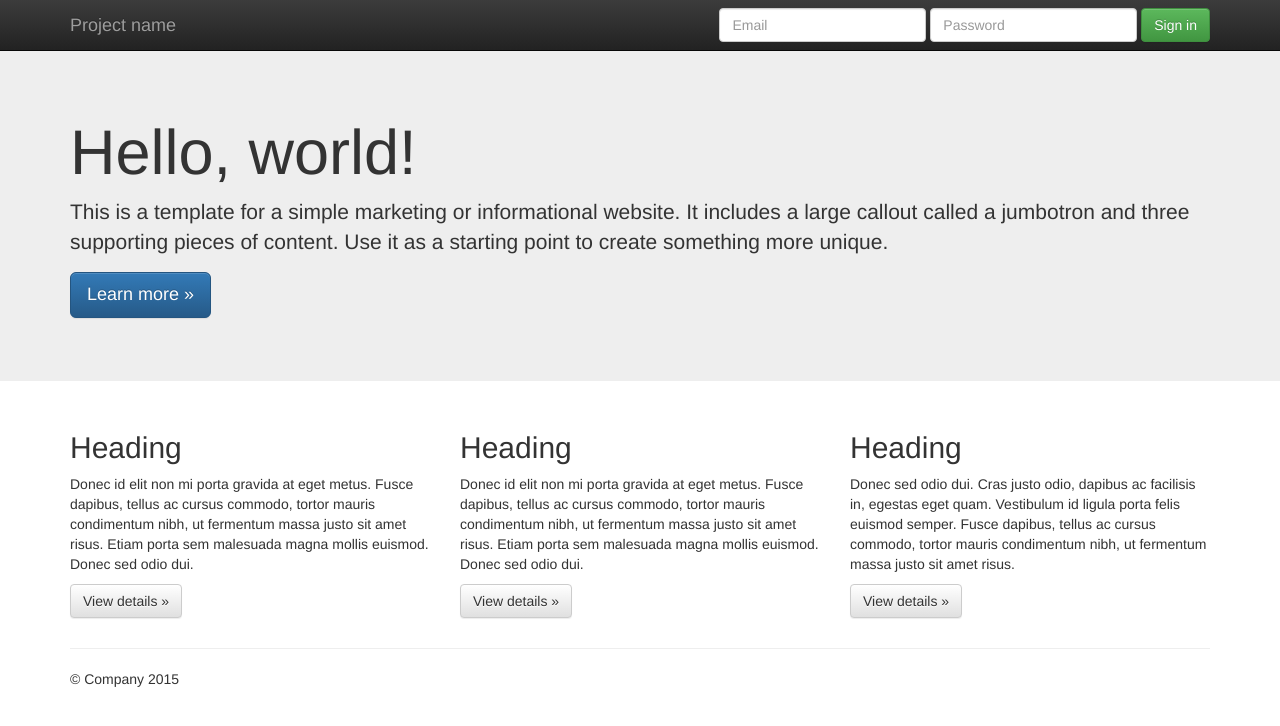
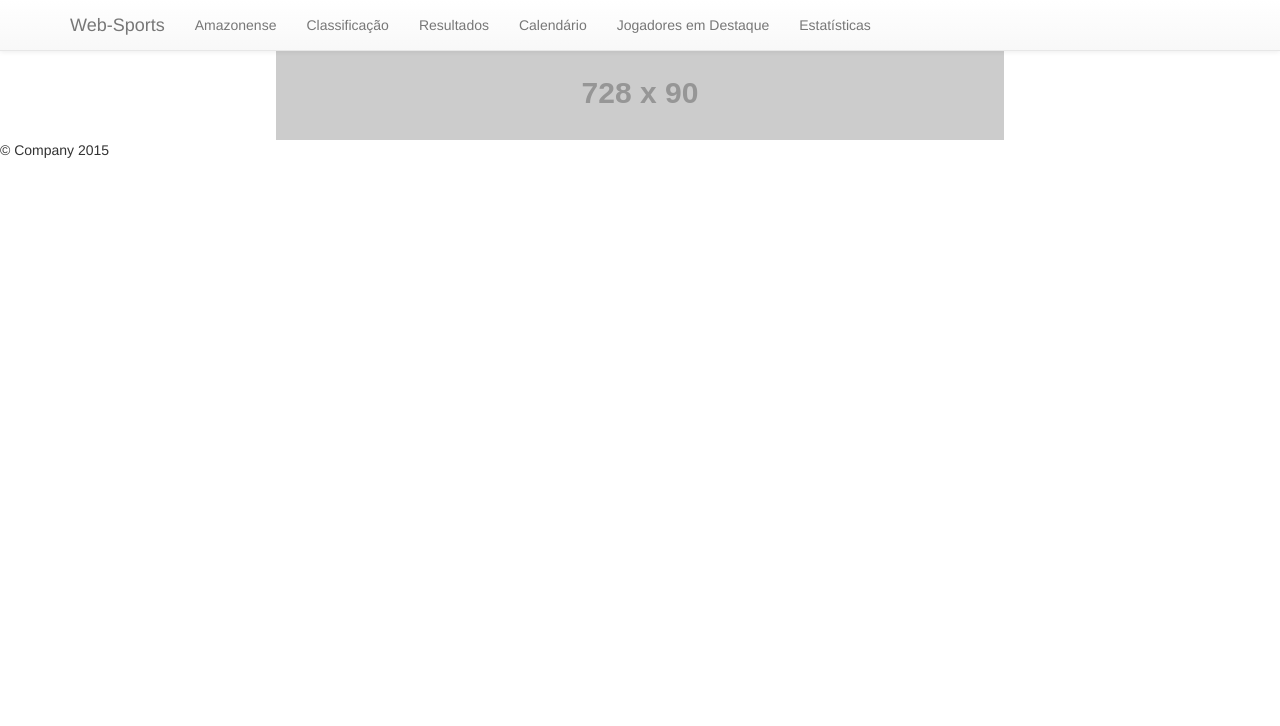
Before and after one commit to alexsandro2016/web-sports, a plain HTML site: page index.html in a window 1280 px wide. Drawn offline with nearby package versions, Linux system fonts and the light colour scheme; placeholder pictures from the web are drawn by us.

Commit message:
header e footer

```diff
--- /dev/null
+++ b/footer.html
@@ -0,0 +1,3 @@
+<footer>
+        <p>&copy; Company 2015</p>
+      </footer>
--- /dev/null
+++ b/header.html
@@ -0,0 +1,23 @@
+ <nav class="navbar navbar-default navbar-fixed-top" role="navigation">
+      <div class="container">
+        <div class="navbar-header">
+          <button type="button" class="navbar-toggle collapsed" data-toggle="collapse" data-target="#navbar" aria-expanded="false" aria-controls="navbar">
+            <span class="sr-only">Toggle navigation</span>
+            <span class="icon-bar"></span>
+            <span class="icon-bar"></span>
+            <span class="icon-bar"></span>
+          </button>
+          <a class="navbar-brand" href="#">Web-Sports</a>
+        </div>
+        <div id="navbar" class="navbar-collapse collapse">
+          <ul class="nav navbar-nav">
+            <li><a href="">Amazonense</a></li>
+            <li><a href="">Classificação</a></li>
+            <li><a href="">Resultados</a></li>
+            <li><a href="">Calendário</a></li>
+            <li><a href="">Jogadores em Destaque</a></li>
+            <li><a href="">Estatísticas</a></li>
+           </ul>
+        </div><!--/.navbar-collapse -->
+      </div>
+    </nav>
--- a/index.html
+++ b/index.html
@@ -27,65 +27,21 @@
         <!--[if lt IE 8]>
             <p class="browserupgrade">You are using an <strong>outdated</strong> browser. Please <a href="http://browsehappy.com/">upgrade your browser</a> to improve your experience.</p>
         <![endif]-->
-    <nav class="navbar navbar-inverse navbar-fixed-top" role="navigation">
-      <div class="container">
-        <div class="navbar-header">
-          <button type="button" class="navbar-toggle collapsed" data-toggle="collapse" data-target="#navbar" aria-expanded="false" aria-controls="navbar">
-            <span class="sr-only">Toggle navigation</span>
-            <span class="icon-bar"></span>
-            <span class="icon-bar"></span>
-            <span class="icon-bar"></span>
-          </button>
-          <a class="navbar-brand" href="#">Project name</a>
-        </div>
-        <div id="navbar" class="navbar-collapse collapse">
-          <form class="navbar-form navbar-right" role="form">
-            <div class="form-group">
-              <input type="text" placeholder="Email" class="form-control">
-            </div>
-            <div class="form-group">
-              <input type="password" placeholder="Password" class="form-control">
-            </div>
-            <button type="submit" class="btn btn-success">Sign in</button>
-          </form>
-        </div><!--/.navbar-collapse -->
-      </div>
-    </nav>
 
-    <!-- Main jumbotron for a primary marketing message or call to action -->
-    <div class="jumbotron">
-      <div class="container">
-        <h1>Hello, world!</h1>
-        <p>This is a template for a simple marketing or informational website. It includes a large callout called a jumbotron and three supporting pieces of content. Use it as a starting point to create something more unique.</p>
-        <p><a class="btn btn-primary btn-lg" href="#" role="button">Learn more &raquo;</a></p>
-      </div>
-    </div>
+        <div id="header"></div>
 
-    <div class="container">
-      <!-- Example row of columns -->
-      <div class="row">
-        <div class="col-md-4">
-          <h2>Heading</h2>
-          <p>Donec id elit non mi porta gravida at eget metus. Fusce dapibus, tellus ac cursus commodo, tortor mauris condimentum nibh, ut fermentum massa justo sit amet risus. Etiam porta sem malesuada magna mollis euismod. Donec sed odio dui. </p>
-          <p><a class="btn btn-default" href="#" role="button">View details &raquo;</a></p>
-        </div>
-        <div class="col-md-4">
-          <h2>Heading</h2>
-          <p>Donec id elit non mi porta gravida at eget metus. Fusce dapibus, tellus ac cursus commodo, tortor mauris condimentum nibh, ut fermentum massa justo sit amet risus. Etiam porta sem malesuada magna mollis euismod. Donec sed odio dui. </p>
-          <p><a class="btn btn-default" href="#" role="button">View details &raquo;</a></p>
-       </div>
-        <div class="col-md-4">
-          <h2>Heading</h2>
-          <p>Donec sed odio dui. Cras justo odio, dapibus ac facilisis in, egestas eget quam. Vestibulum id ligula porta felis euismod semper. Fusce dapibus, tellus ac cursus commodo, tortor mauris condimentum nibh, ut fermentum massa justo sit amet risus.</p>
-          <p><a class="btn btn-default" href="#" role="button">View details &raquo;</a></p>
-        </div>
-      </div>
+          <div id="ad-header" class="container-fluid">
+            <img src="http://placehold.it/728x90" alt="" class="img-responsive center-block">
+          </div>
 
-      <hr>
 
-      <footer>
-        <p>&copy; Company 2015</p>
-      </footer>
+        <div id="footer"></div>
+
+
+
+
+
+
     </div> <!-- /container -->        <script src="//ajax.googleapis.com/ajax/libs/jquery/1.11.2/jquery.min.js"></script>
         <script>window.jQuery || document.write('<script src="js/vendor/jquery-1.11.2.min.js"><\/script>')</script>
 
@@ -94,13 +50,21 @@
         <script src="js/main.js"></script>
 
         <!-- Google Analytics: change UA-XXXXX-X to be your site's ID. -->
+
         <script>
-            (function(b,o,i,l,e,r){b.GoogleAnalyticsObject=l;b[l]||(b[l]=
-            function(){(b[l].q=b[l].q||[]).push(arguments)});b[l].l=+new Date;
-            e=o.createElement(i);r=o.getElementsByTagName(i)[0];
-            e.src='//www.google-analytics.com/analytics.js';
-            r.parentNode.insertBefore(e,r)}(window,document,'script','ga'));
-            ga('create','UA-XXXXX-X','auto');ga('send','pageview');
+          $(function(){
+            $('#header').load("header.html", function(page) {
+              $('#header').after(page).remove();
+            });
+          });
         </script>
+         <script>
+          $(function(){
+            $('#footer').load("footer.html", function(page) {
+              $('#footer').after(page).remove();
+            });
+          });
+        </script>
+
     </body>
 </html>
```
Also changed, not shown: github.txt (added).
